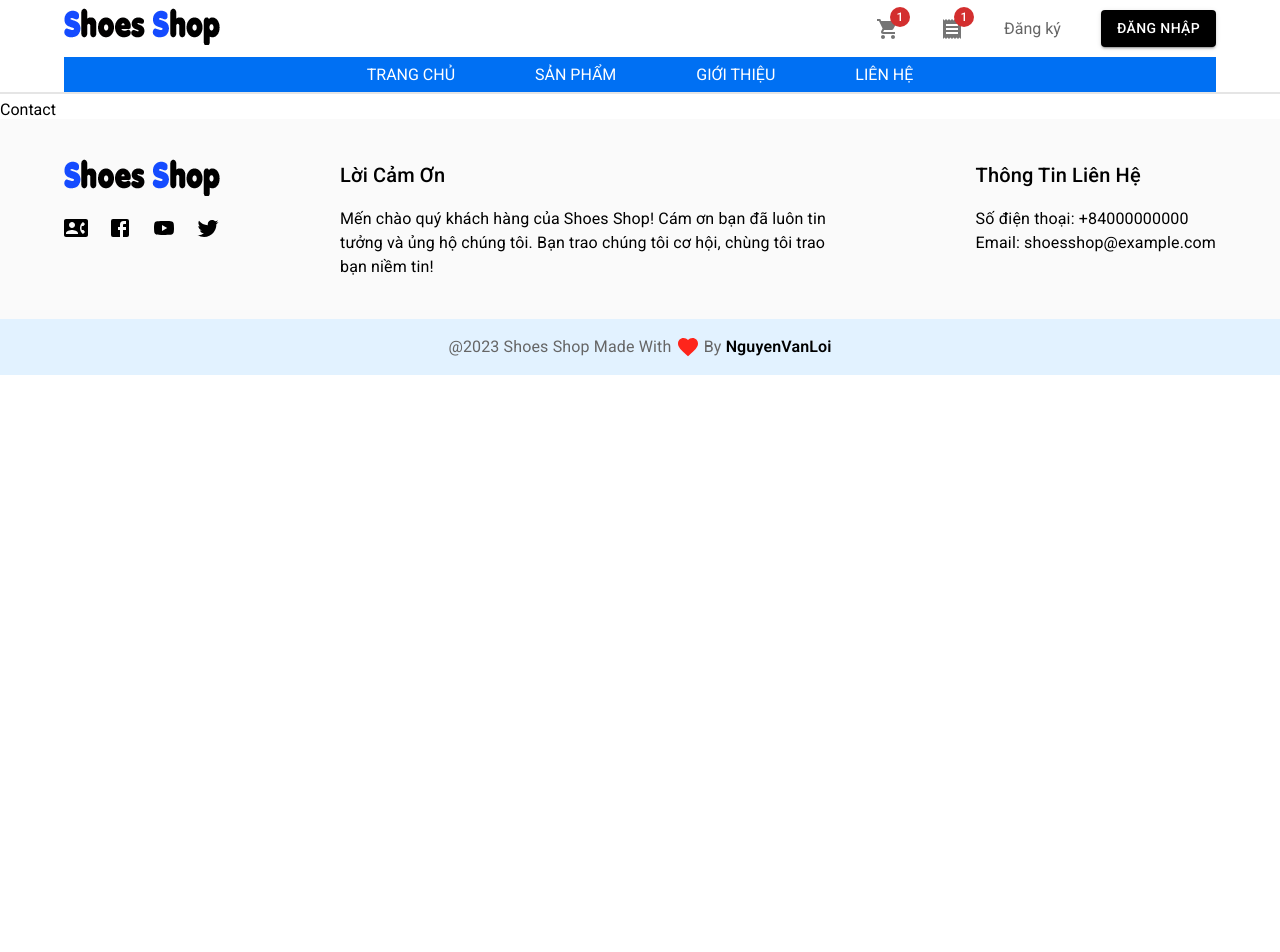
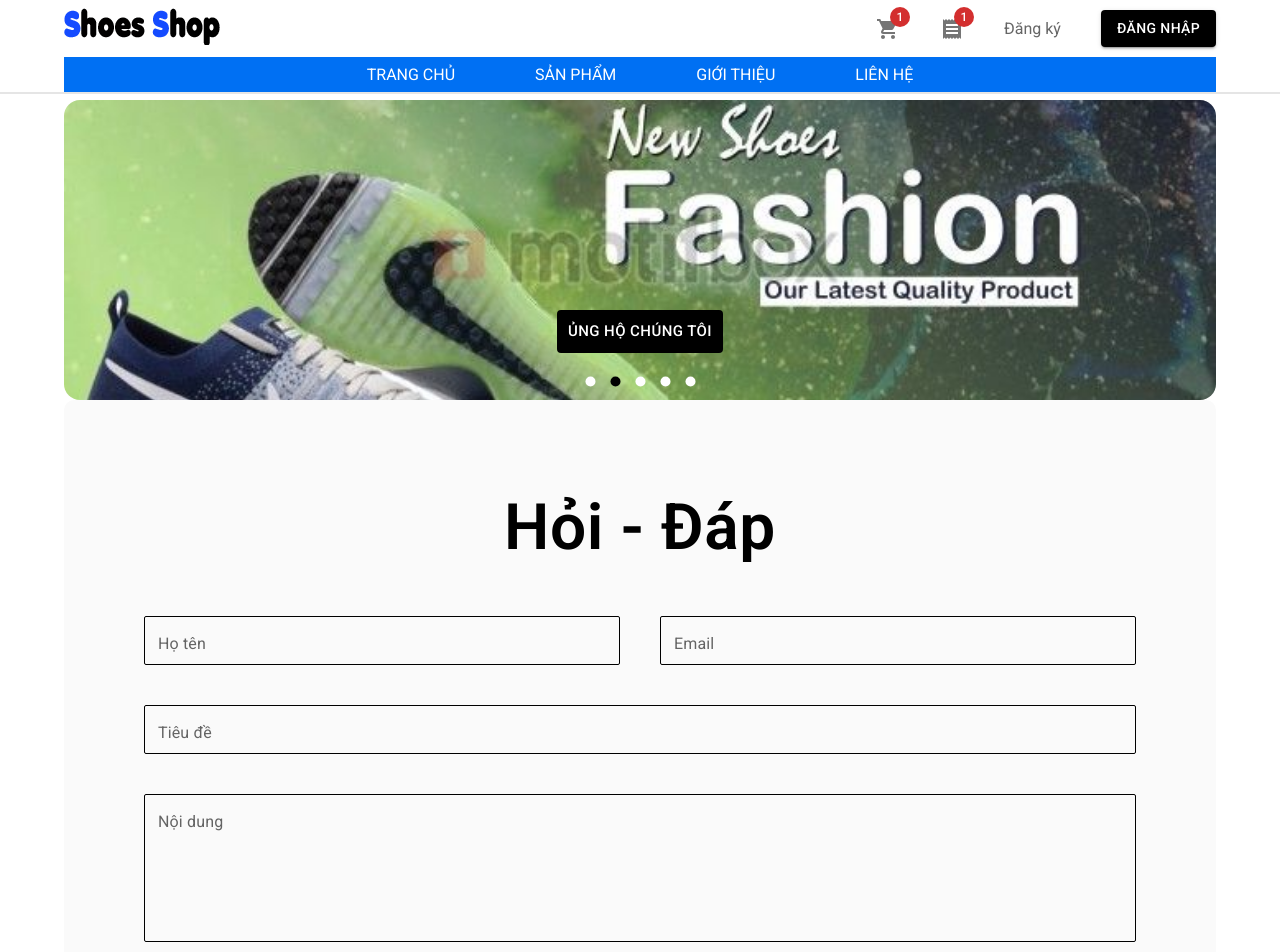
Before and after one commit to loinvl/shoes-shop-frontend, a Next.js app: page /contact in a window 1280 px wide. Shown: the top 952 px of the page. Before the commit the page ends 800 px from the top, so only its background shows below. Built offline with nearby package versions, Linux system fonts and the light colour scheme.

Commit message:
done contact-page

```diff
--- /dev/null
+++ b/components/StyledTextField.jsx
@@ -0,0 +1,16 @@
+import styleColors from "@/styles/styleColors";
+import styled from "@emotion/styled";
+import { TextField } from "@mui/material";
+const PrimaryInput = styled(TextField)({
+    '& .MuiOutlinedInput-root': {
+        '& fieldset': {
+            border: `1px solid ${styleColors.black}`,
+            borderRadius: '2px',
+          },
+    },
+    '& .MuiInputBase-input': {
+        height: '1rem'
+      },
+})
+export default TextField;
+export {PrimaryInput};
--- a/components/about/Feature.jsx
+++ b/components/about/Feature.jsx
@@ -18,7 +18,7 @@
   const refund = {
     icon: <Paid sx={{ fontSize: "5em" }} />,
     title: "Hoàn Trả",
-    texts: ["Dễ dang hoàn trả", "Chăm sóc khách hàng 24/7"],
+    texts: ["Dễ dàng hoàn trả", "Chăm sóc khách hàng 24/7"],
   };
   return (
     <Box py={10} textAlign="center">
--- /dev/null
+++ b/components/contact/Question.jsx
@@ -0,0 +1,32 @@
+import styleColors from "@/styles/styleColors";
+import { Box, Stack, TextField } from "@mui/material";
+import { PrimaryHeading } from "../StyledTypography";
+import { PrimaryInput } from "../StyledTextField";
+import { PrimaryButton } from "../StyledButton";
+
+export default function Question() {
+  return (
+    <Box py={10} px={{ xs: 2, sm: 5, md: 10 }} sx={{ backgroundColor: styleColors.fogGray }} borderRadius="10px">
+      <PrimaryHeading color={styleColors.black} textAlign="center">
+        Hỏi - Đáp
+      </PrimaryHeading>
+      <Stack mt={5} spacing={5}>
+        <Box display="flex" flexDirection={{ xs: "column", md: "row" }} justifyContent="space-between" gap={5}>
+          <Box flex={1}>
+            <PrimaryInput label="Họ tên" fullWidth />
+          </Box>
+          <Box flex={1}>
+            <PrimaryInput label="Email" fullWidth />
+          </Box>
+        </Box>
+        <Box>
+          <PrimaryInput label="Tiêu đề" fullWidth />
+        </Box>
+        <Box>
+          <PrimaryInput label="Nội dung" fullWidth multiline rows={5}/>
+        </Box>
+        <PrimaryButton size="large">Gửi</PrimaryButton>
+      </Stack>
+    </Box>
+  );
+}
--- a/pages/contact/index.js
+++ b/pages/contact/index.js
@@ -1,3 +1,15 @@
-export default function Contact(){
-    return <div>Contact</div>
+import About from "@/components/about/About";
+import AboutSlider from "@/components/about/AboutSlider";
+import Contact from "@/components/contact/Contact";
+import Question from "@/components/contact/Question";
+import { Container } from "@mui/material";
+
+export default function ContactPage() {
+  return (
+    <Container>
+      <AboutSlider />
+      <Question/>
+      <Contact/>
+    </Container>
+  );
 }
```
